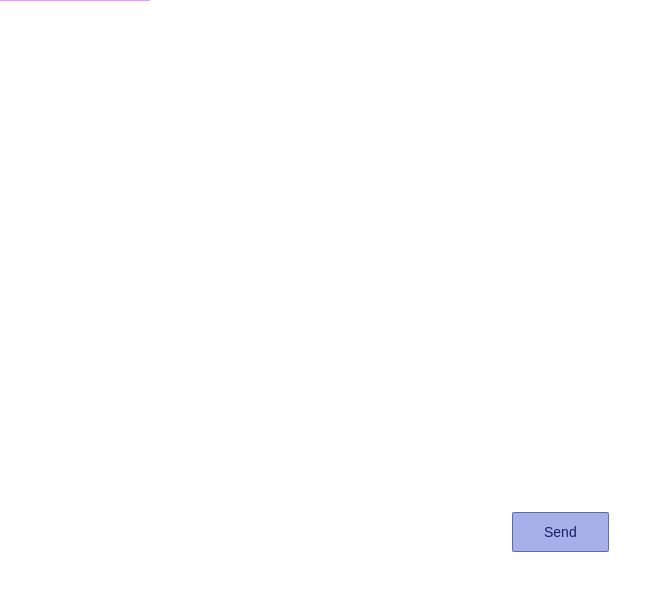
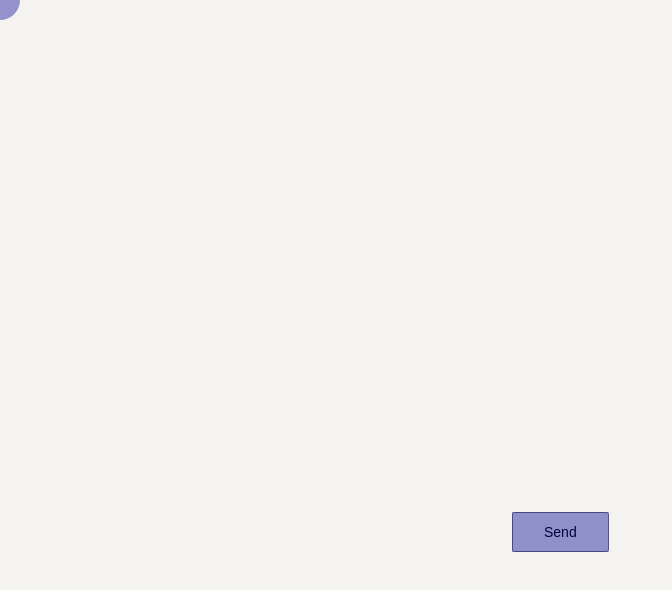
Before and after one commit to rlamana/Next, a website: page index.html in a window 1280 px wide. Shown: the whole page, without its empty margins (0-672 px from the left). Drawn offline with Linux system fonts and the light colour scheme.

```diff
--- a/cursor.css
+++ b/cursor.css
@@ -1,6 +1,9 @@
 * { margin: 0; padding: 0;}
 
-body, html { height:100%; }
+body, html {
+    height:100%;
+    background-color: #f5f3f0;
+}
 
 canvas.overlay {
     position:absolute;
@@ -10,8 +13,8 @@
     width:100%;
     height:100%;
 
-    cursor: crosshair;
-    opacity: .4;
+    cursor: none !important; /*crosshair;*/
+    /*opacity: .4;*/
 }
 
 section.main {
--- a/cursor.html
+++ b/index.html
@@ -52,8 +52,8 @@
             }());
 
             document.addEventListener("DOMContentLoaded", function(event) {
-                const CURSOR_COLOR = '#af1ee5';
-                const SELECT_COLOR = '#3f54e5';
+                const CURSOR_COLOR = '#23caaf';
+                const SELECT_COLOR = 'rgba(0, 0, 150, 0.4)';
 
                 var canvas = document.querySelector('.overlay');
 
@@ -66,7 +66,6 @@
                 var RADIUS_SCALE_MIN = 1;
                 var RADIUS_SCALE_MAX = 1.5;
 
-                var canvas;
                 var context;
 
                 var cursor;
@@ -74,6 +73,9 @@
                 var mouseX = (window.innerWidth - SCREEN_WIDTH);
                 var mouseY = (window.innerHeight - SCREEN_HEIGHT);
                 var mouseIsDown = false;
+
+                var cursorImg = new Image();
+                cursorImg.src = 'interact-cursor.png';
 
                 init();
 
@@ -136,6 +138,7 @@
                 function drawCursor(position) {
                     var interactive, rect;
 
+                    // Check interactives
                     for(var i = 0; i < interactives.length; i++) {
                         rect = interactives[i].getBoundingClientRect();
 
@@ -154,15 +157,18 @@
                         // context.lineTo(interactive.left + (interactive.width/2), cursor.position.y);
                         // context.stroke();
 
-                        context.rect(interactive.left, cursor.position.y, interactive.width, 1);
-                        context.fill();
+                        //context.rect(interactive.left, cursor.position.y, interactive.width, 1);
+                        // context.arc(interactive.left + Math.floor(interactive.width/2), position.y, 20, 0, 2*Math.PI, true);
+                        context.drawImage(cursorImg, interactive.left + Math.floor(interactive.width/2), position.y);
+                        //context.fill();
                     } else {
-                        context.moveTo(cursor.position.x, position.y);
-                        context.lineTo(cursor.position.x, cursor.position.y);
-                        context.stroke();
+                        // context.moveTo(cursor.position.x, position.y);
+                        // context.lineTo(cursor.position.x, cursor.position.y);
+                        // context.stroke();
 
-                        context.rect(cursor.position.x - (cursor.width/2), cursor.position.y, cursor.width, 1);
-                        context.fill();
+                        //context.rect(cursor.position.x - (cursor.width/2), cursor.position.y, cursor.width, 1);
+                        context.arc(position.x, position.y, 20, 0, 2 * Math.PI, false);
+                        //context.fill();
                     }
                 }
 
@@ -217,24 +223,23 @@
                     canvas.style.top = (window.innerHeight - SCREEN_HEIGHT) * .5 + 'px';
                 }
 
+                function clear() {
+                    // context.fillStyle = 'rgba(255,255,255,0.3)';
+                    // context.fillRect(0, 0, canvas.width, canvas.height);
+
+                    context.clearRect(0, 0, canvas.width, canvas.height);
+                }
+
                 function render(time) {
                     var position;
 
                     // Fade out the lines slowly by drawing a rectangle over the entire canvas
-                    context.fillStyle = 'rgba(255, 255, 255, 0.3)';
-                    context.fillRect(0, 0, context.canvas.width, context.canvas.height);
+                    // context.fillStyle = 'rgba(255, 255, 255, .1)';
+                    // context.fillRect(0, 0, context.canvas.width, context.canvas.height);
 
-                    position = {
-                        x: cursor.position.x,
-                        y: cursor.position.y
-                    };
-
-                    // Offset the angle to keep the spin going
-                    cursor.angle += cursor.speed;
-
-                    // Follow mouse with some lag
-                    cursor.shift.x += ( mouseX - cursor.shift.x);// * (cursor.speed);
-                    cursor.shift.y += ( mouseY - cursor.shift.y);// * (cursor.speed);
+                    // // Follow mouse with some lag
+                    cursor.shift.x += ( mouseX - cursor.shift.x);
+                    cursor.shift.y += ( mouseY - cursor.shift.y);
 
                     // Apply position
                     cursor.position.x = cursor.shift.x;
@@ -244,8 +249,12 @@
                     cursor.position.x = Math.max( Math.min( cursor.position.x, SCREEN_WIDTH ), 0 );
                     cursor.position.y = Math.max( Math.min( cursor.position.y, SCREEN_HEIGHT ), 0 );
 
+                    clear();
                     drawInteractives();
-                    drawCursor(position);
+                    drawCursor({
+                        x: cursor.position.x,
+                        y: cursor.position.y
+                    });
 
                     window.requestAnimationFrame(render);
                 }
```
Also changed, not shown: bower.json (added, +18 -0 lines), interact-cursor.png (added).
